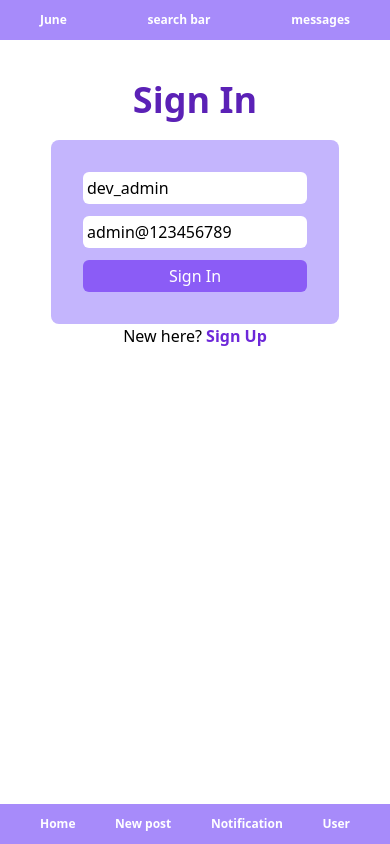
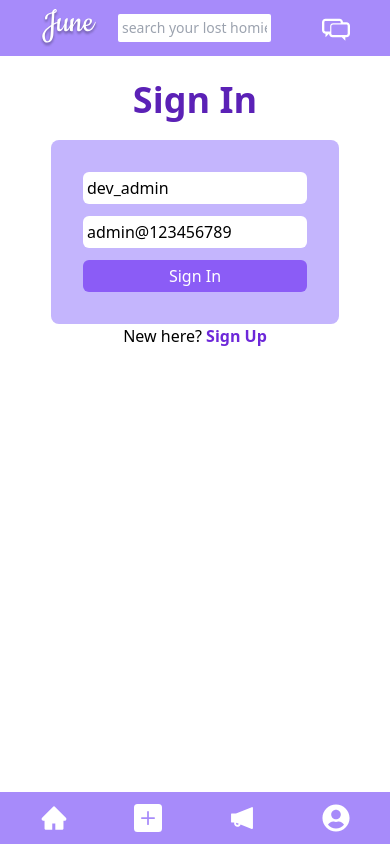
Before and after one commit to t-rex777/june, a React (Create React App) app in the folder packages/app/: page /signin in a window 390 px wide. Built offline with nearby package versions, Linux system fonts and the light colour scheme.

Commit message:
feat : navbar icons

```diff
--- a/packages/app/package.json
+++ b/packages/app/package.json
@@ -18,6 +18,7 @@
     "axios": "^0.21.1",
     "react": "^17.0.2",
     "react-dom": "^17.0.2",
+    "react-icons": "^4.2.0",
     "react-redux": "^7.2.0",
     "react-router-dom": "^5.2.0",
     "react-scripts": "4.0.3",
--- a/packages/app/src/base/DesktopNav.tsx
+++ b/packages/app/src/base/DesktopNav.tsx
@@ -1,38 +1,52 @@
 import React from "react";
 import { Link } from "react-router-dom";
+import {FaUserCircle} from "react-icons/fa";
+import {AiFillNotification} from "react-icons/ai";
+import {BsPlusSquareFill} from "react-icons/bs";
+import {TiMessages} from "react-icons/ti";
+import JuneLogo from "../images/June.svg"
+
 
 interface Props {}
 
 const DesktopNav: React.FC<Props> = () => {
   return (
     <nav className="bg-purple-400 px-10 py-3 fixed w-screen">
-      <ul className="flex flex-row justify-between">
+      <ul className="flex justify-between">
+        <Link to="">
+          <li className="mr-10 ">
+            <img src={JuneLogo} alt="june" className="h-10" />
+          </li>
+        </Link>
+
+        {/* Search bar */}
+          <li className="flex-grow text-white text-xs  font-semibold sm:text-lg">
+            <input type="text" name="" id="" placeholder="search lost your homie" className="text-sm p-1 w-9/12 rounded-sm" />
+          </li>
+
+        <span className="flex justify-end">
         <Link to="/">
-          <li className="text-white text-xs font-semibold sm:text-lg">June</li>
-        </Link>
-        <Link to="/">
-          <li className="text-white text-xs font-semibold sm:text-lg">
-            Search
+          <li className="text-white text-xs mx-5 font-semibold sm:text-lg">
+            <TiMessages size={28} />
+            {/* todo: add counts */}
           </li>
         </Link>
         <Link to="/">
-          <li className="text-white text-xs font-semibold sm:text-lg">
-            Messages
+          <li className="text-white text-xs mx-5 font-semibold sm:text-lg">
+          <BsPlusSquareFill size={28} />
           </li>
         </Link>
         <Link to="/">
-          <li className="text-white text-xs font-semibold sm:text-lg">
-            New Post
-          </li>
-        </Link>
-        <Link to="/">
-          <li className="text-white text-xs font-semibold sm:text-lg">
-            Notification
+          <li className="text-white text-xs mx-5 font-semibold sm:text-lg">
+         <AiFillNotification size={28} />
           </li>
         </Link>
         <Link to="/user/dashboard">
-          <li className="text-white text-xs font-semibold sm:text-lg">User</li>
-        </Link>
+          <li className="text-white text-xs mx-5 font-semibold sm:text-lg">
+          <FaUserCircle size={28} />
+          </li>
+        </Link></span>
+
       </ul>
     </nav>
   );
--- a/packages/app/src/base/MobileBottomNav.tsx
+++ b/packages/app/src/base/MobileBottomNav.tsx
@@ -1,5 +1,10 @@
 import React from "react";
 import { Link } from "react-router-dom";
+import {FaUserCircle} from "react-icons/fa";
+import {AiFillNotification} from "react-icons/ai";
+import {BsPlusSquareFill} from "react-icons/bs";
+import {AiFillHome} from "react-icons/ai";
+
 interface Props {}
 
 const MobileBottomNav: React.FC<Props> = () => {
@@ -7,16 +12,26 @@ const MobileBottomNav: React.FC<Props> = () => {
     <nav className="bg-purple-400 px-10 py-3 fixed bottom-0 w-screen">
       <ul className="flex flex-row justify-between ">
         <Link to="/">
-          <li className="text-white text-xs font-semibold sm:text-lg">Home</li>
+          <li className="text-white text-xs font-semibold sm:text-lg">
+            <AiFillHome size={28}/>
+          </li>
         </Link>
         <Link to="/">
-          <li  className="text-white text-xs font-semibold sm:text-lg">New post</li>
+          <li  className="text-white text-xs font-semibold sm:text-lg">
+            <BsPlusSquareFill size={28}/>
+          </li>
         </Link>
         <Link to="/">
-          <li className="text-white text-xs font-semibold sm:text-lg">Notification</li>
+          <li className="text-white text-xs font-semibold sm:text-lg">
+          <AiFillNotification size={28}/>
+
+          </li>
         </Link>
         <Link to="/user/dashboard">
-          <li className="text-white text-xs font-semibold sm:text-lg">User</li>
+          <li className="text-white text-xs font-semibold sm:text-lg">
+          <FaUserCircle size={28}/>
+
+          </li>
         </Link>
       </ul>
     </nav>
--- a/packages/app/src/base/MobileTopNav.tsx
+++ b/packages/app/src/base/MobileTopNav.tsx
@@ -1,19 +1,29 @@
 import React from "react";
 import { Link } from "react-router-dom";
+import {TiMessages} from "react-icons/ti";
+import JuneLogo from "../images/June.svg"
+
 interface Props {}
 
 const MobileTopNav: React.FC<Props> = () => {
   return (
-    <nav className="bg-purple-400 px-10 py-3 fixed w-screen">
-      <ul className="flex flex-row justify-between">
+    <nav className="bg-purple-400 px-10 py-2 fixed w-screen">
+      <ul className="flex justify-evenly items-center">
         <Link to="/">
-          <li className="text-white text-xs font-semibold sm:text-lg">June</li>
+          <li className="mr-5">
+          <img src={JuneLogo} alt="june" className="h-10" />
+          </li>
         </Link>
+
+          <li className="flex-grow text-white text-xs font-semibold sm:text-lg">
+            <input type="text" name="" id="" placeholder="search your lost homie"
+            className="text-sm p-1 w-9/12 rounded-sm" /></li>
+
         <Link to="/">
-          <li className="text-white text-xs font-semibold sm:text-lg">search bar</li>
-        </Link>
-        <Link to="/">
-          <li className="text-white text-xs font-semibold sm:text-lg">messages</li>
+          <li className="text-white text-xs font-semibold sm:text-lg">
+          <TiMessages size={28}/>
+
+          </li>
         </Link>
       </ul>
     </nav>
```
Also changed, not shown: packages/app/src/images/June.svg (added), 1 other file (tests, documents, lock files or other folders).
